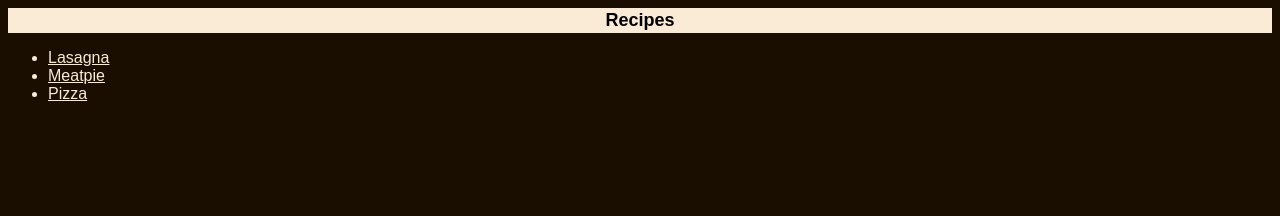
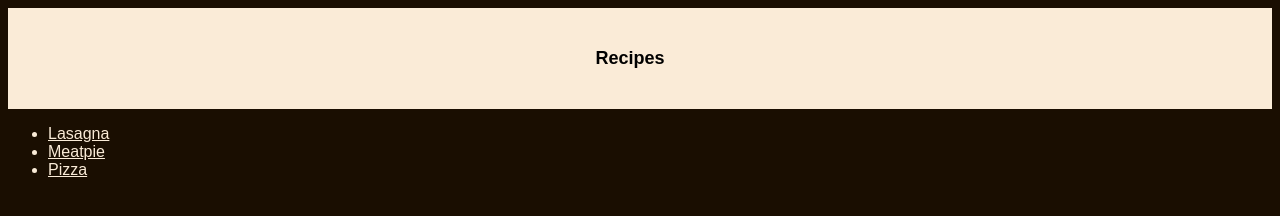
Before and after one commit to MagicalInnkeep/odin-recipes, a plain HTML site: page index.html in a window 1280 px wide. Drawn offline with Linux system fonts and the light colour scheme.

Commit message:
Adds Lessons learned in margin/padding course to recipes

```diff
--- a/index.html
+++ b/index.html
@@ -9,7 +9,7 @@
 </head>
 <body>
     <div class="header">
-    <h1 class="header">Recipes</h1>
+    <h1 class="header" id="main">Recipes</h1>
     </div>
     <ul>
         <li><a href="recipes/lasagna.html">Lasagna</a></li>
--- a/styles.css
+++ b/styles.css
@@ -11,12 +11,28 @@ img {
     margin-right: auto;
     width: 50%;
 }
+#main{
+    color: black;
+    font-size: large;
+    text-align: center;
+    margin-top: auto;
+    margin-bottom: auto;
+    padding-left: 0px;
+    display: block;
+}
 
 .header{
     background-color: antiquewhite;
-    display: block;
-    padding: 20;
+    padding: 20px;
+    margin: 0 auto;
     overflow: hidden;
+}
+
+.header a {
+    color: black;
+    display:inline-block;
+    margin-top: auto;
+    margin-bottom: auto;
 }
 
 .header h1 {
@@ -25,5 +41,6 @@ img {
     text-align: center;
     margin-top: auto;
     margin-bottom: auto;
-    line-height: 25px;
+    display:inline-block;
+    padding-left: 80px;
 }
```
Also changed, not shown: recipes/lasagna.html (+2 -1 lines), recipes/meatpie.html (+2 -1 lines), recipes/pizza.html (+2 -1 lines).
